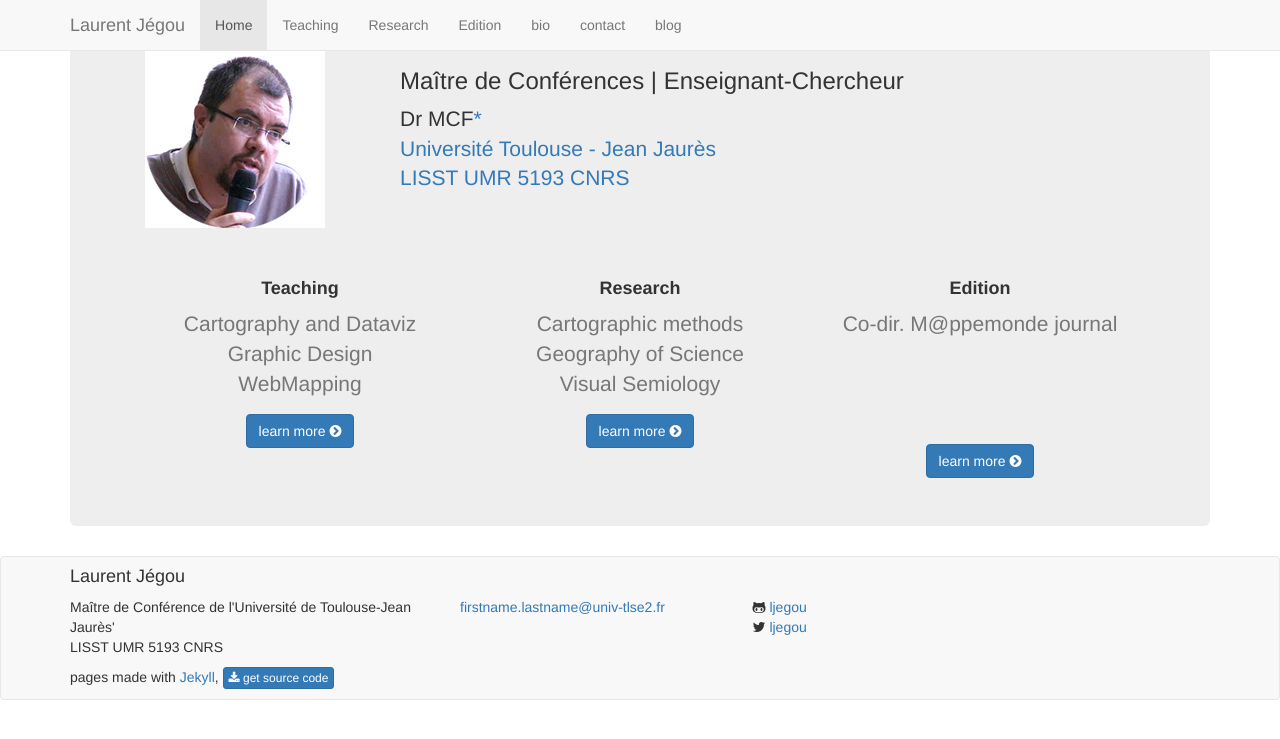
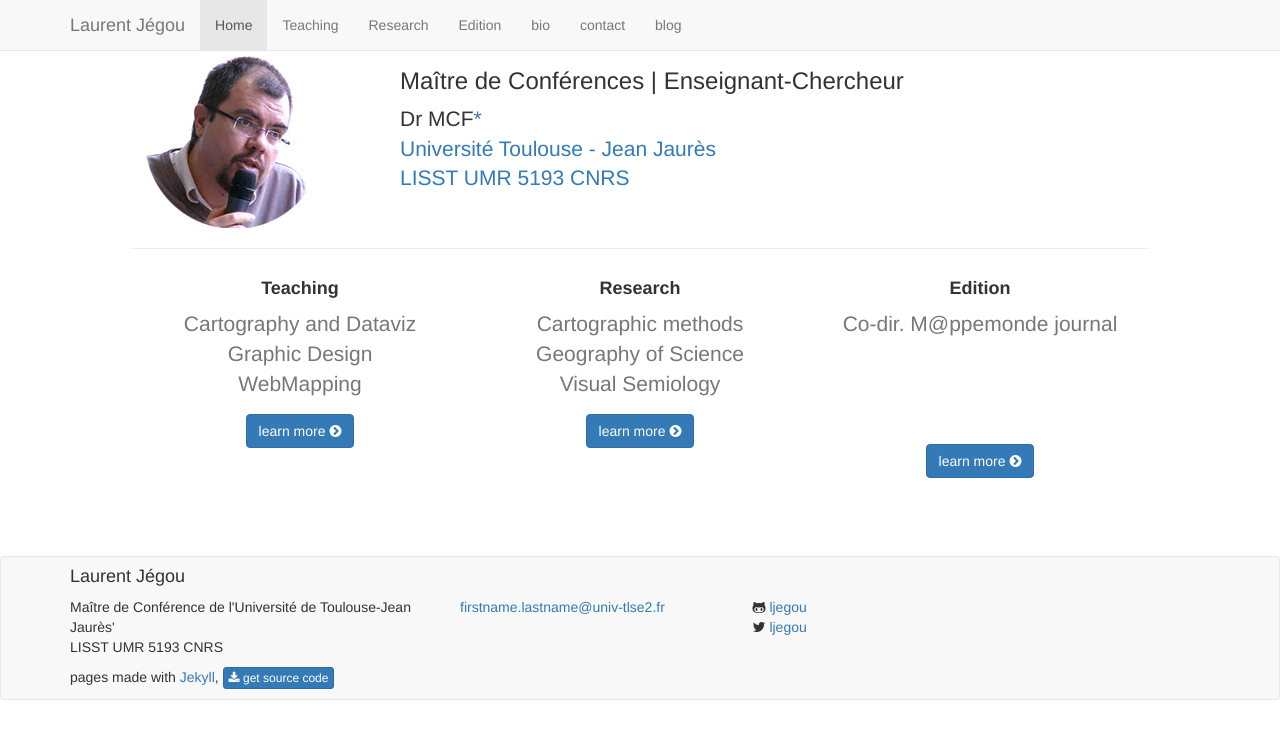
Before and after one commit to ljegou/ljegou.github.io, a Jekyll site: the page built from index.html, in a window 1280 px wide. Shown: the top 739 px of the page. Built offline with Jekyll 4.4.1, drawn with Linux system fonts in a browser that asks for light colours.

Commit message:
Fond index

```diff
--- a/index.html
+++ b/index.html
@@ -2,7 +2,7 @@
 layout: default
 title: Laurent Jégou, Maître de conférences
 ---
-<div class="jumbotron">
+<div class="jumbotron" style="background-color:white;">
     <div class="container">
         <div class="row">
             <div class="col-sm-3">
```
